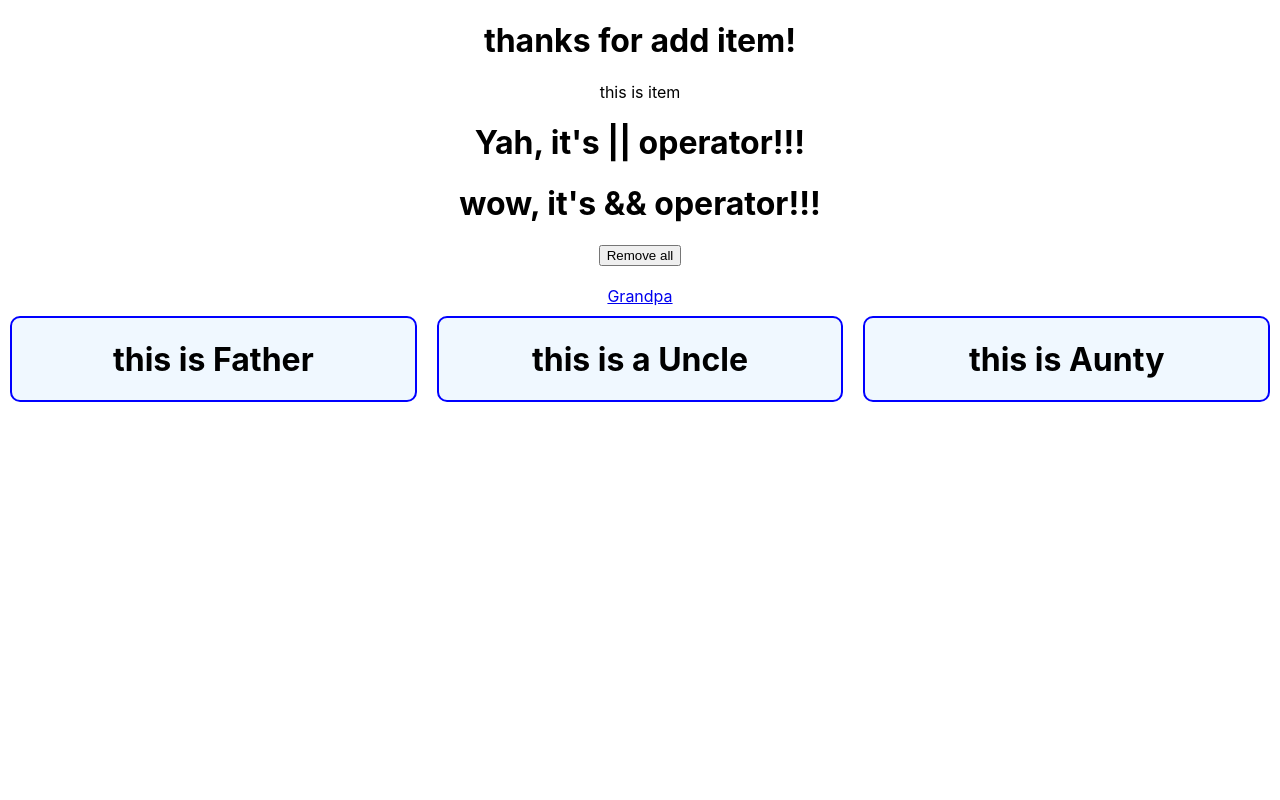
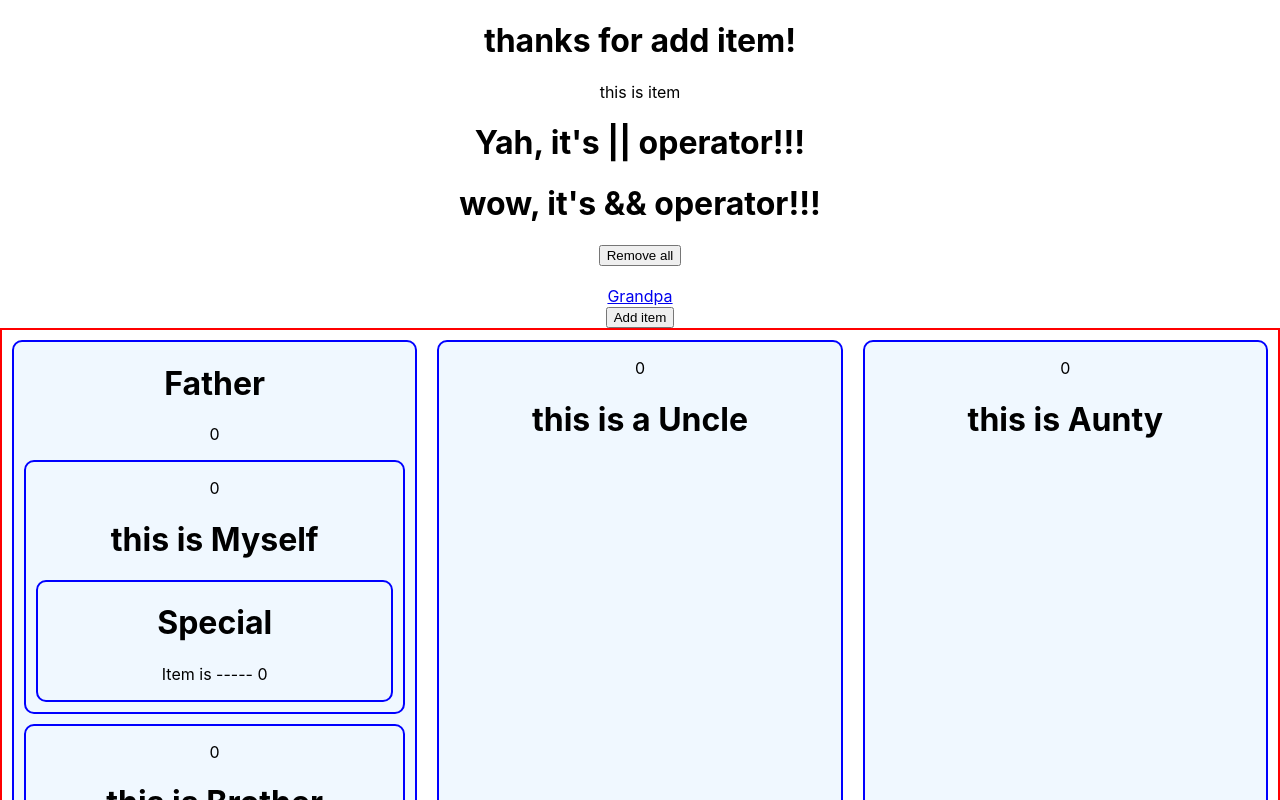
Before and after one commit to CodeWithShamim/ML-9-React-Router-And-States, a React (Create React App) app in the folder Module 54 ( Router Deploy Context API and devtool)/react-context-api/: page /grandpa in a window 1280 px wide. Shown: the top 800 px of the page. Built offline with nearby package versions, Linux system fonts and the light colour scheme.

Commit message:
context api added

```diff
--- a/Module 54 ( Router Deploy Context API and devtool)/react-context-api/src/components/Aunty/Aunty.js
+++ b/Module 54 ( Router Deploy Context API and devtool)/react-context-api/src/components/Aunty/Aunty.js
@@ -1,8 +1,9 @@
 import React from 'react';
 
-const Aunty = () => {
+const Aunty = ({house}) => {
     return (
         <div>
+            <p>{house}</p>
             <h1>this is Aunty</h1>
         </div>
     );
--- a/Module 54 ( Router Deploy Context API and devtool)/react-context-api/src/components/Brother/Brother.js
+++ b/Module 54 ( Router Deploy Context API and devtool)/react-context-api/src/components/Brother/Brother.js
@@ -1,8 +1,9 @@
 import React from 'react';
 
-const Brother = () => {
+const Brother = ({house}) => {
     return (
         <div>
+            <p>{house}</p>
             <h1>this is Brother</h1>
         </div>
     );
--- a/Module 54 ( Router Deploy Context API and devtool)/react-context-api/src/components/Father/Father.js
+++ b/Module 54 ( Router Deploy Context API and devtool)/react-context-api/src/components/Father/Father.js
@@ -1,9 +1,16 @@
 import React from 'react';
+import Myself from '../Myself/Myself'
+import Brother from '../Brother/Brother'
+import Sister from '../Sister/Sister'
 
-const Father = () => {
+const Father=({house}) => {
     return (
         <div>
-            <h1>this is Father</h1>
+            <h1>Father</h1>
+            <p>{house}</p>
+            <Myself house={house}></Myself>
+            <Brother house={house}></Brother>
+            <Sister house={house}></Sister>
         </div>
     );
 };
--- a/Module 54 ( Router Deploy Context API and devtool)/react-context-api/src/components/Grandpa/Grandpa.css
+++ b/Module 54 ( Router Deploy Context API and devtool)/react-context-api/src/components/Grandpa/Grandpa.css
@@ -1,6 +1,7 @@
 .grandpa {
     display: grid;
     grid-template-columns: repeat(3, 1fr);
+    border: 2px solid red;
 }
 
 .grandpa div {
--- a/Module 54 ( Router Deploy Context API and devtool)/react-context-api/src/components/Grandpa/Grandpa.js
+++ b/Module 54 ( Router Deploy Context API and devtool)/react-context-api/src/components/Grandpa/Grandpa.js
@@ -1,16 +1,29 @@
-import React from 'react';
-import Father from '../Father/Father'
-import Uncle from '../Uncle/Uncle'
-import Aunty from '../Aunty/Aunty'
-import './Grandpa.css'
+import React, { createContext, useState } from "react";
+import Father from "../Father/Father";
+import Uncle from "../Uncle/Uncle";
+import Aunty from "../Aunty/Aunty";
+import "./Grandpa.css";
 
-const Grandpa=() => {
-    return (
-        <div className='grandpa'>
-            <Father></Father>
-            <Uncle></Uncle>
-            <Aunty></Aunty>
+export const ringContext = createContext("ring");
+
+const Grandpa = () => {
+  const [house, setHouse] = useState(0);
+
+  const addItem = () => {
+    setHouse(house + 1);
+  };
+
+  return (
+    <ringContext.Provider value={`Item is ----- ${house}`}>
+      <div>
+        <button onClick={addItem}>Add item</button>
+        <div className="grandpa">
+          <Father house={house}></Father>
+          <Uncle house={house}></Uncle>
+          <Aunty house={house}></Aunty>
         </div>
-    );
+      </div>
+    </ringContext.Provider>
+  );
 };
 export default Grandpa;
--- a/Module 54 ( Router Deploy Context API and devtool)/react-context-api/src/components/Myself/Myself.js
+++ b/Module 54 ( Router Deploy Context API and devtool)/react-context-api/src/components/Myself/Myself.js
@@ -1,9 +1,12 @@
 import React from 'react';
+import Special from '../Special/Special';
 
-const Myself = () => {
+const Myself = ({house}) => {
     return (
         <div>
+            <p>{house}</p>
             <h1>this is Myself</h1>
+            <Special></Special>
         </div>
     );
 };
--- a/Module 54 ( Router Deploy Context API and devtool)/react-context-api/src/components/Sister/Sister.js
+++ b/Module 54 ( Router Deploy Context API and devtool)/react-context-api/src/components/Sister/Sister.js
@@ -1,8 +1,9 @@
 import React from 'react';
 
-const Sister = () => {
+const Sister = ({house}) => {
     return (
         <div>
+            <p>{house}</p>
             <h1>this is Sister</h1>
         </div>
     );
--- /dev/null
+++ b/Module 54 ( Router Deploy Context API and devtool)/react-context-api/src/components/Special/Special.js
@@ -0,0 +1,14 @@
+import React, { useContext } from "react";
+import { ringContext } from "../Grandpa/Grandpa";
+
+const Special = () => {
+  const ring = useContext(ringContext);
+  return (
+    <div>
+      <h1>Special</h1>
+      <p>{ring}</p>
+    </div>
+  );
+};
+
+export default Special;
--- a/Module 54 ( Router Deploy Context API and devtool)/react-context-api/src/components/Uncle/Uncle.js
+++ b/Module 54 ( Router Deploy Context API and devtool)/react-context-api/src/components/Uncle/Uncle.js
@@ -1,8 +1,9 @@
 import React from 'react';
 
-const Uncle = () => {
+const Uncle = ({house}) => {
     return (
         <div>
+            <p>{house}</p>
             <h1>this is a Uncle</h1>
         </div>
     );
```
